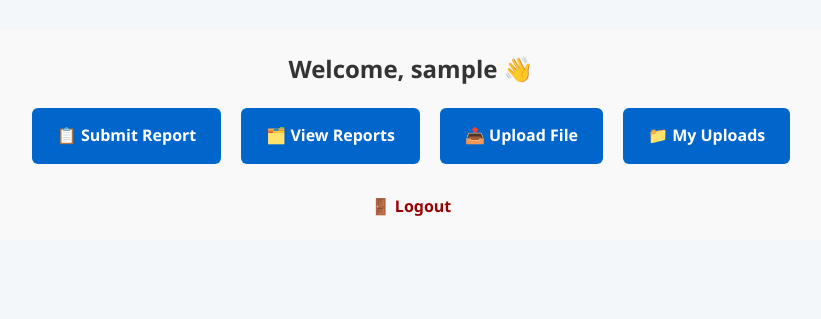
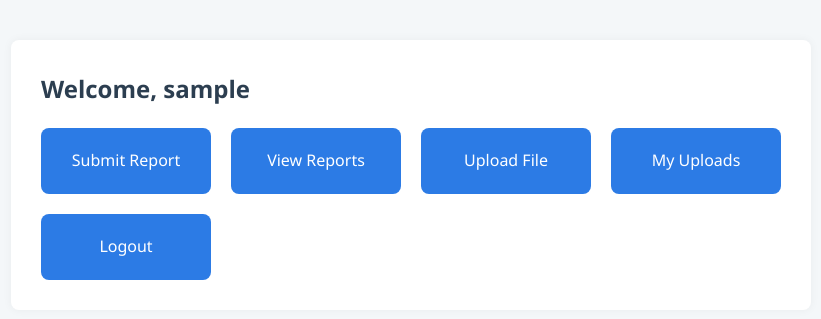
Before and after one commit to Presidor1/DATA-SECURITY-SYSTEM, a Flask app: page /dashboard in a window 1280 px wide. Shown: the top 319 px of the page, without its empty margins (229-1050 px from the left). Run offline with Flask 3, Linux system fonts and the light colour scheme; the visitor is signed in with stand-in values (Sample User, id 1).

Commit message:
Update dashboard.html

```diff
--- a/templates/dashboard.html
+++ b/templates/dashboard.html
@@ -4,70 +4,36 @@
   <meta charset="UTF-8">
   <title>Dashboard – Secured Data System</title>
   <link rel="stylesheet" href="{{ url_for('static', filename='style.css') }}">
-  <style>
-    .dashboard-container {
-      max-width: 900px;
-      margin: 30px auto;
-      padding: 20px;
-      background: #f9f9f9;
-      border-radius: 8px;
-      text-align: center;
-    }
-
-    .welcome {
-      font-size: 24px;
-      font-weight: bold;
-      margin-bottom: 20px;
-      color: #333;
-    }
-
-    .dashboard-buttons {
-      display: flex;
-      flex-wrap: wrap;
-      justify-content: center;
-      gap: 20px;
-    }
-
-    .dashboard-buttons a {
-      display: block;
-      padding: 15px 25px;
-      background-color: #0066cc;
-      color: white;
-      border-radius: 6px;
-      text-decoration: none;
-      font-weight: bold;
-      transition: background-color 0.3s ease;
-    }
-
-    .dashboard-buttons a:hover {
-      background-color: #004a99;
-    }
-
-    .logout-link {
-      margin-top: 30px;
-      display: block;
-      text-decoration: none;
-      color: #990000;
-      font-weight: bold;
-    }
-
-    .logout-link:hover {
-      text-decoration: underline;
-    }
-  </style>
 </head>
 <body>
-  <div class="dashboard-container">
-    <div class="welcome">Welcome, {{ user }} 👋</div>
+  <div class="container">
+    <h2>Welcome, {{ user }}</h2>
 
-    <div class="dashboard-buttons">
-      <a href="{{ url_for('submit_report') }}">📋 Submit Report</a>
-      <a href="{{ url_for('view_reports') }}">🗂️ View Reports</a>
-      <a href="{{ url_for('upload') }}">📤 Upload File</a>
-      <a href="{{ url_for('my_uploads') }}">📁 My Uploads</a>
+    {% with messages = get_flashed_messages(with_categories=true) %}
+      {% if messages %}
+        {% for category, message in messages %}
+          <div class="alert alert-{{ category }}">{{ message }}</div>
+        {% endfor %}
+      {% endif %}
+    {% endwith %}
+
+    <div class="feature-grid">
+      <a class="feature-card" href="{{ url_for('submit_report') }}">
+        Submit Report
+      </a>
+      <a class="feature-card" href="{{ url_for('view_reports') }}">
+        View Reports
+      </a>
+      <a class="feature-card" href="{{ url_for('upload') }}">
+        Upload File
+      </a>
+      <a class="feature-card" href="{{ url_for('my_uploads') }}">
+        My Uploads
+      </a>
+      <a class="feature-card" href="{{ url_for('logout') }}">
+        Logout
+      </a>
     </div>
-
-    <a href="{{ url_for('logout') }}" class="logout-link">🚪 Logout</a>
   </div>
 </body>
 </html>
```
